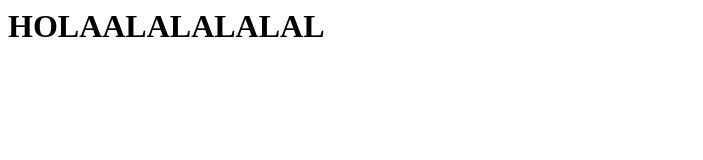
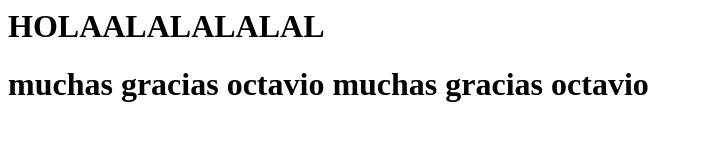
Before and after one commit to SPapale/web, a plain HTML site: page index.html in a window 1280 px wide. Shown: the whole page, without its empty margins (0-703 px from the left). Drawn offline with Linux system fonts and the light colour scheme.

Commit message:
agrega algo

```diff
--- a/index.html
+++ b/index.html
@@ -1 +1,2 @@
 <h1>HOLAALALALALAL</h1>
+<h1>muchas gracias octavio muchas gracias octavio</h1>
```
